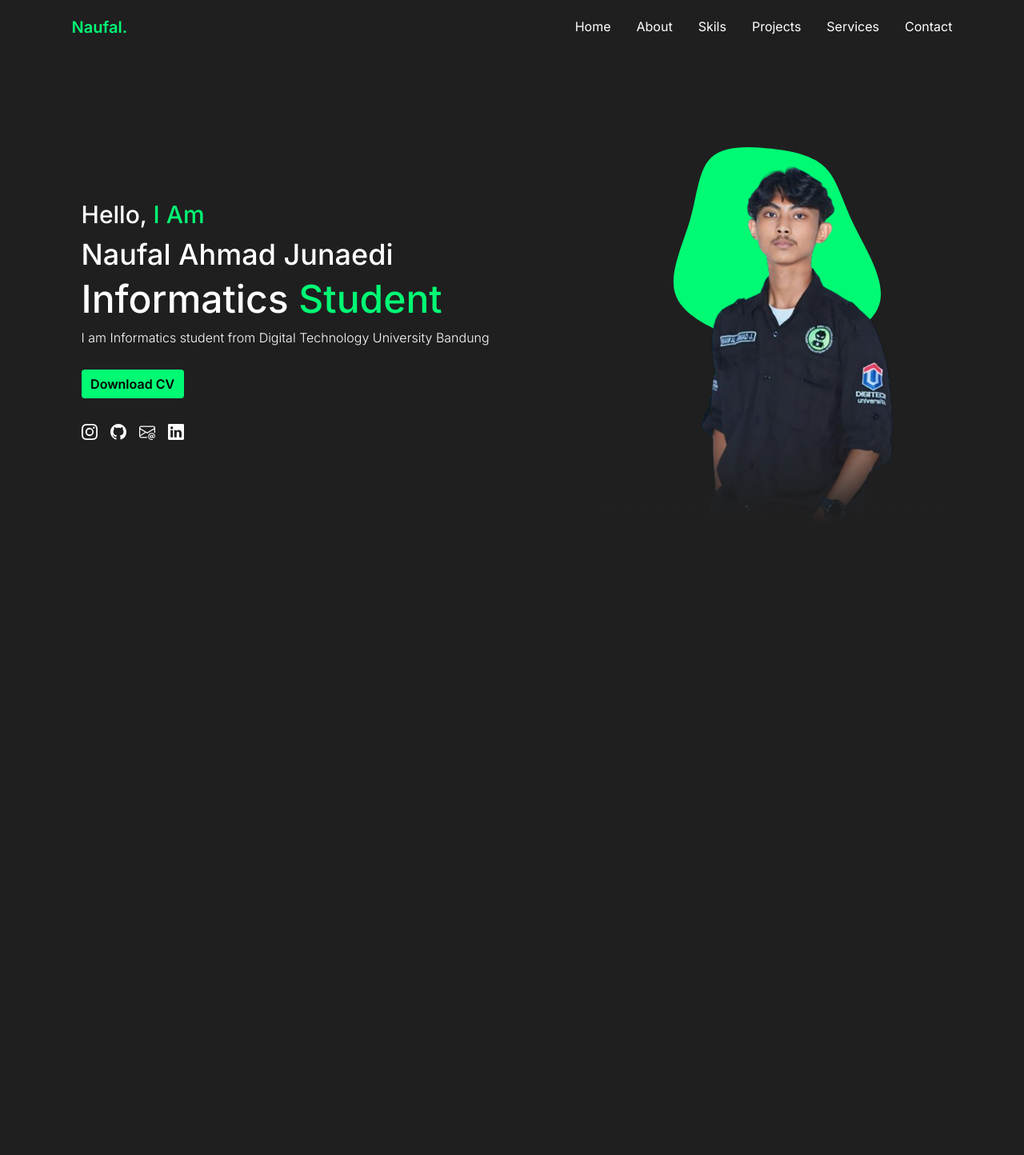
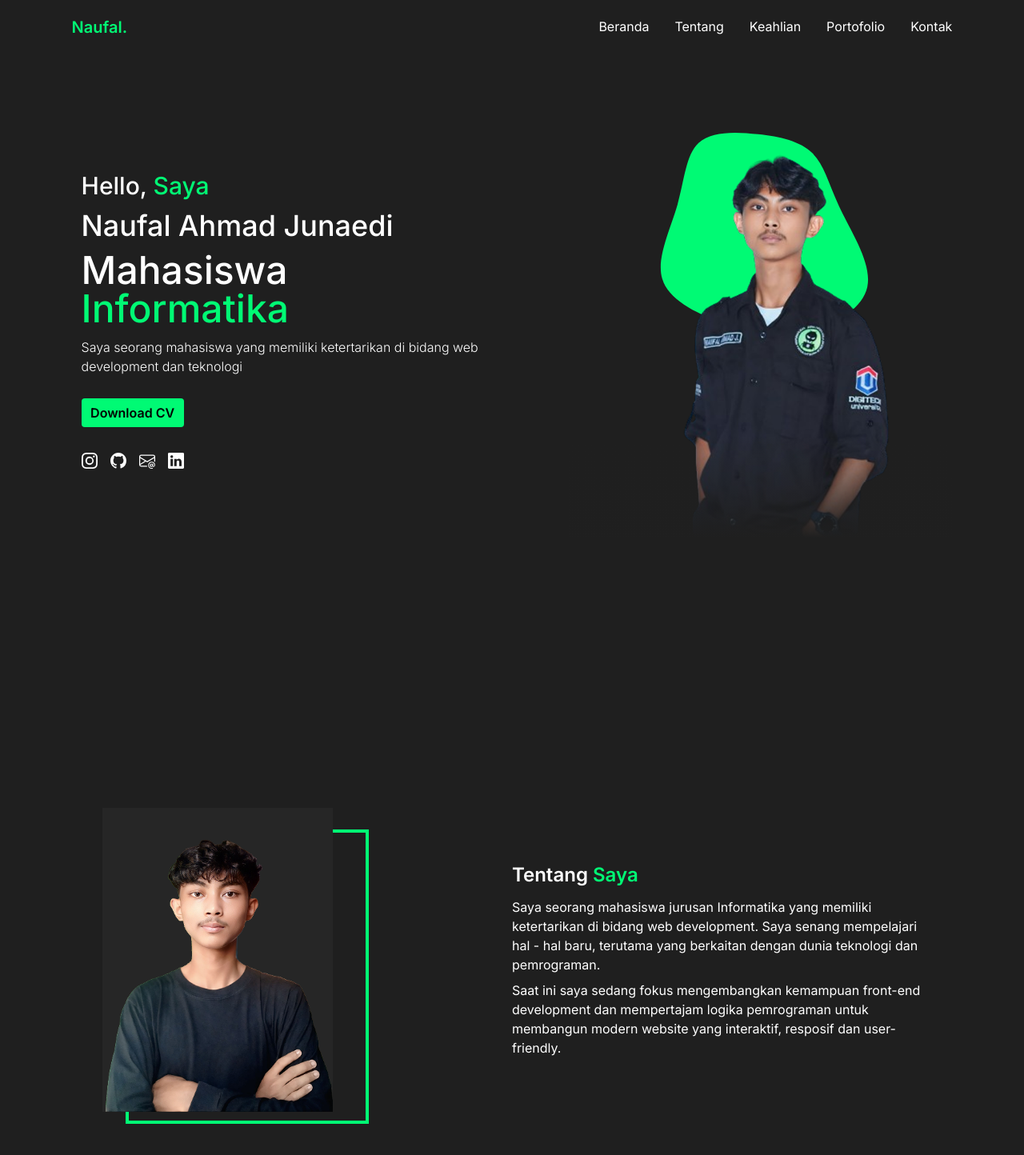
Before and after one commit to naufalDev10/my-portofolio, a React (Vite) app: page / in a window 1280 px wide. Shown: the top 1444 px of the page at 80% size. Before the commit the page ends 800 px from the top, so only its background shows below. Built offline with nearby package versions, Linux system fonts and the light colour scheme.

Commit message:
add about section

```diff
--- a/src/components/Layouts/Navbar/index.jsx
+++ b/src/components/Layouts/Navbar/index.jsx
@@ -7,28 +7,24 @@ import { BsList, BsXLg } from "react-icons/bs";
 
 const navMenus = [
     {
-        menu: "Home",
+        menu: "Beranda",
         url: "/"
     },
     {
-        menu: "About",
-        url: "/about"
+        menu: "Tentang",
+        url: "/tentang"
     },
     {
-        menu: "Skils",
-        url: "/skils"
+        menu: "Keahlian",
+        url: "/keahlian"
     },
     {
-        menu: "Projects",
-        url: "/projects"
+        menu: "Portofolio",
+        url: "/portofolio"
     },
     {
-        menu: "Services",
-        url: "/services"
-    },
-    {
-        menu: "Contact",
-        url: "/contact"
+        menu: "Kontak",
+        url: "/kontak"
     },
 ]
 
--- a/src/index.css
+++ b/src/index.css
@@ -5,12 +5,14 @@
   --inter: "Inter", "sans-serif";
   --primaryGreen: oklch(0.86 0.238874 149.8084);
   --background: oklch(0.24 0 0);
+  --darkGray: oklch(0.27 0 0);
 }
 
 @theme {
   --font-inter: var(--inter);
   --color-primaryGreen: var(--primaryGreen);
   --color-background: var(--background);
+  --color-darkGray: var(--darkGray);
 }
 
 body {
--- a/src/pages/home.jsx
+++ b/src/pages/home.jsx
@@ -1,3 +1,4 @@
+import { useEffect } from "react";
 import { Link } from "react-router-dom";
 import Button from "../components/Elements/Button";
 import {
@@ -8,21 +9,23 @@ import {
 } from "react-icons/bs";
 import { motion } from "framer-motion";
 
+
 const MotionButton = motion.create(Button);
 const MotionLink = motion.create(Link);
 
 const Home = () => {
+
     return (
         <>
             <div className="flex justify-center w-full pt-24 xl:pt-0">
                 <div className="flex flex-col justify-between items-center gap-11 w-full max-w-[1440px] md:flex-row md:px-[7%] md:gap-0 xl:h-screen">
-                    <div className="flex flex-col gap-2 px-3 xl:gap-3">
+                    <div className="flex flex-col gap-2 px-3 xl:gap-3 md:max-w-1/2">
                         <motion.h3
                             initial={{ opacity: 0, y: 30 }}
                             animate={{ opacity: 1, y: 0 }}
                             transition={{ duration: 1, ease: "easeOut" }}
                             className="text-white text-xl text-center font-medium md:text-left lg:text-2xl xl:text-3xl">
-                            Hello, <span className="text-primaryGreen">I Am</span>
+                            Hello, <span className="text-primaryGreen">Saya</span>
                         </motion.h3>
                         <motion.h2
                             initial={{ opacity: 0, y: 30 }}
@@ -33,12 +36,12 @@ const Home = () => {
                             initial={{ opacity: 0, y: 30 }}
                             animate={{ opacity: 1, y: 0 }}
                             transition={{ duration: 1, delay: 1, ease: "easeOut" }}
-                            className="text-white text-3xl text-center font-medium md:text-left lg:text-4xl xl:text-5xl">Informatics <span className="text-primaryGreen">Student</span></motion.h1>
+                            className="text-white text-3xl text-center font-medium md:text-left lg:text-4xl xl:text-5xl">Mahasiswa <span className="text-primaryGreen">Informatika</span></motion.h1>
                         <motion.p
                             initial={{ opacity: 0, y: 30 }}
                             animate={{ opacity: 1, y: 0 }}
                             transition={{ duration: 1, delay: 1.5, ease: "easeOut" }}
-                            className="text-white text-center font-light md:text-left lg:text-md">I am Informatics student from Digital Technology University Bandung</motion.p>
+                            className="text-white text-center font-light md:text-left lg:text-md">Saya seorang mahasiswa yang memiliki ketertarikan di bidang web development dan teknologi</motion.p>
                         <MotionButton
                             initial={{ opacity: 0, y: 30 }}
                             animate={{ opacity: 1, y: 0 }}
@@ -88,12 +91,51 @@ const Home = () => {
                                 initial={{ opacity: 0, y: 20 }}
                                 animate={{ opacity: 1, y: 0 }}
                                 transition={{ duration: 1, delay: 1.5, ease: "easeOut" }}
-                                src="/naufal-image.png" alt="" className="w-[20rem] md:w-[25rem] lg:w-[28rem]" />
+                                src="/naufal-image.png" alt="" className="w-[20rem] md:w-[25rem] lg:w-[30rem]" />
                             <div className="absolute bottom-0 left-0 w-full h-32 bg-linear-to-b from-transparent to-background"></div>
                         </div>
                     </div>
                 </div>
             </div>
+            <div className="flex flex-col justify-center items-center w-full pt-28 xl:pt-0">
+                <div className="flex justify-between items-center w-full px-[10%] max-w-[1440px] xl:h-screen">
+                    <div className="hidden md:relative md:block md:max-w-1/2">
+                        <motion.img
+                            initial={{ opacity: 0, x: -10 }}
+                            animate={{ opacity: 1, x: 0 }}
+                            transition={{ duration: 1.2, ease: "easeInOut" }}
+                            src="/naufal-foto2.png" alt="image" className="md:w-52 md:bg-darkGray xl:w-72" />
+                        <motion.div
+                            initial={{ opacity: 0, x: -10 }}
+                            animate={{ opacity: 1, x: 0 }}
+                            transition={{ duration: 1.2, delay: 1, ease: "easeInOut" }}
+                            className="md:absolute md:top-[7%] md:left-[10%] md:w-52 md:h-[17rem] md:border-4 md:border-primaryGreen md:-z-10 xl:w-[19rem] xl:h-[23rem]"></motion.div>
+                    </div>
+                    <div className="md:max-w-1/2">
+                        <div className="">
+                            <motion.h2
+                                initial={{ opacity: 0, x: 30 }}
+                                animate={{ opacity: 1, x: 0 }}
+                                transition={{ duration: 1.2, ease: "easeInOut" }}
+                                className="inline-block mb-3 text-white font-semibold text-xl xl:text-2xl">Tentang <span className="text-primaryGreen">Saya</span></motion.h2>
+                            <motion.p
+                                initial={{ opacity: 0, y: 20 }}
+                                animate={{ opacity: 1, y: 0 }}
+                                transition={{ duration: 1.2, delay: 1.2, ease: "easeInOut" }}
+                                className="inline-block mb-2 text-white xl:text-md">Saya seorang mahasiswa jurusan Informatika yang
+                                memiliki ketertarikan di bidang web development. Saya senang mempelajari hal - hal baru, terutama yang berkaitan dengan dunia teknologi dan pemrograman.</motion.p>
+                            <motion.p
+                                initial={{ opacity: 0, y: 20 }}
+                                animate={{ opacity: 1, y: 0 }}
+                                transition={{ duration: 1.2, delay: 1.5, ease: "easeInOut" }}
+                                className="text-white">Saat ini saya sedang fokus
+                                mengembangkan kemampuan front-end
+                                development dan mempertajam logika
+                                pemrograman untuk membangun modern website yang interaktif, resposif dan user-friendly.</motion.p>
+                        </div>
+                    </div>
+                </div>
+            </div >
         </>
     );
 };
```
Also changed, not shown: public/naufal-foto2.png (added).
